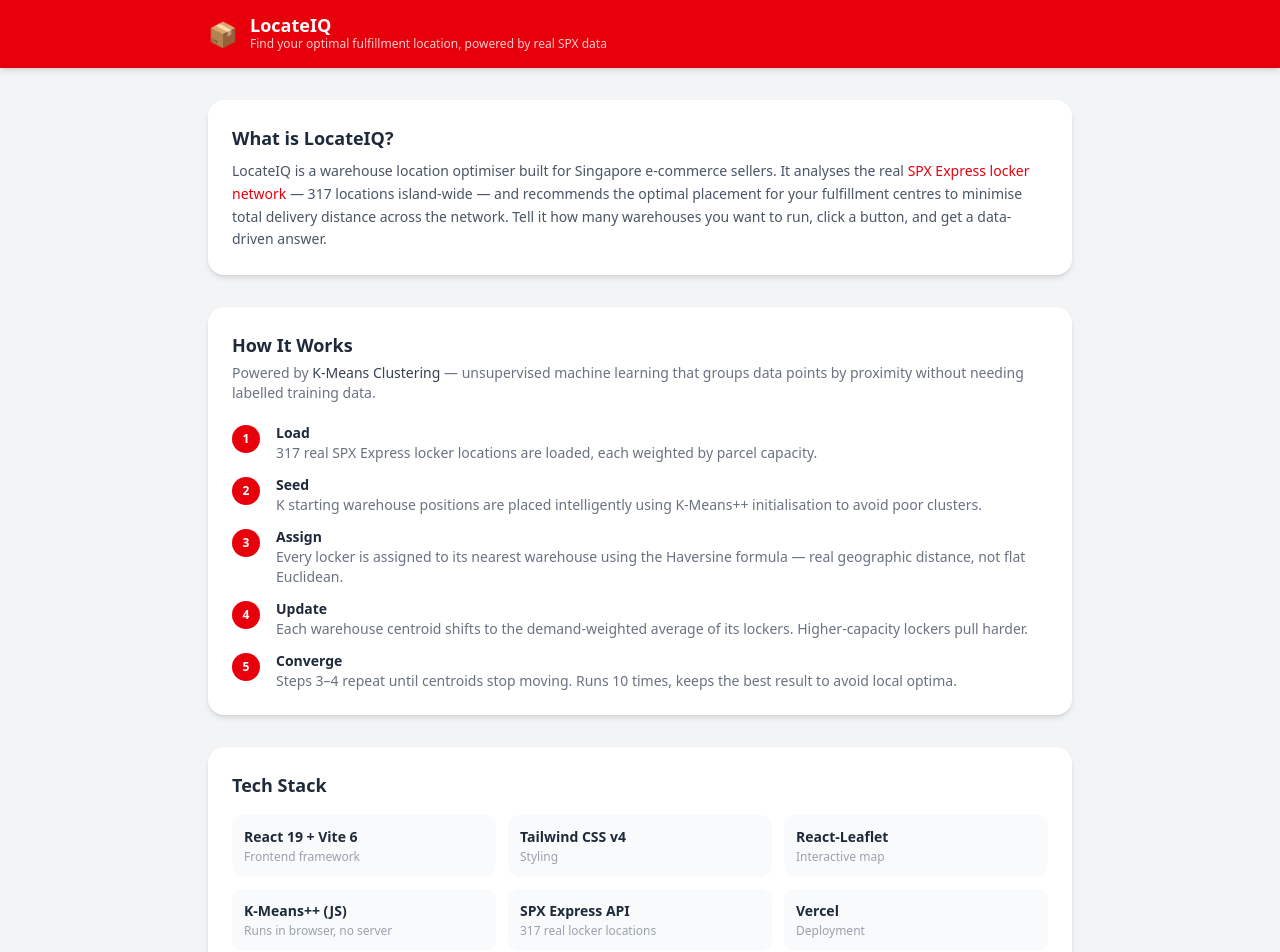
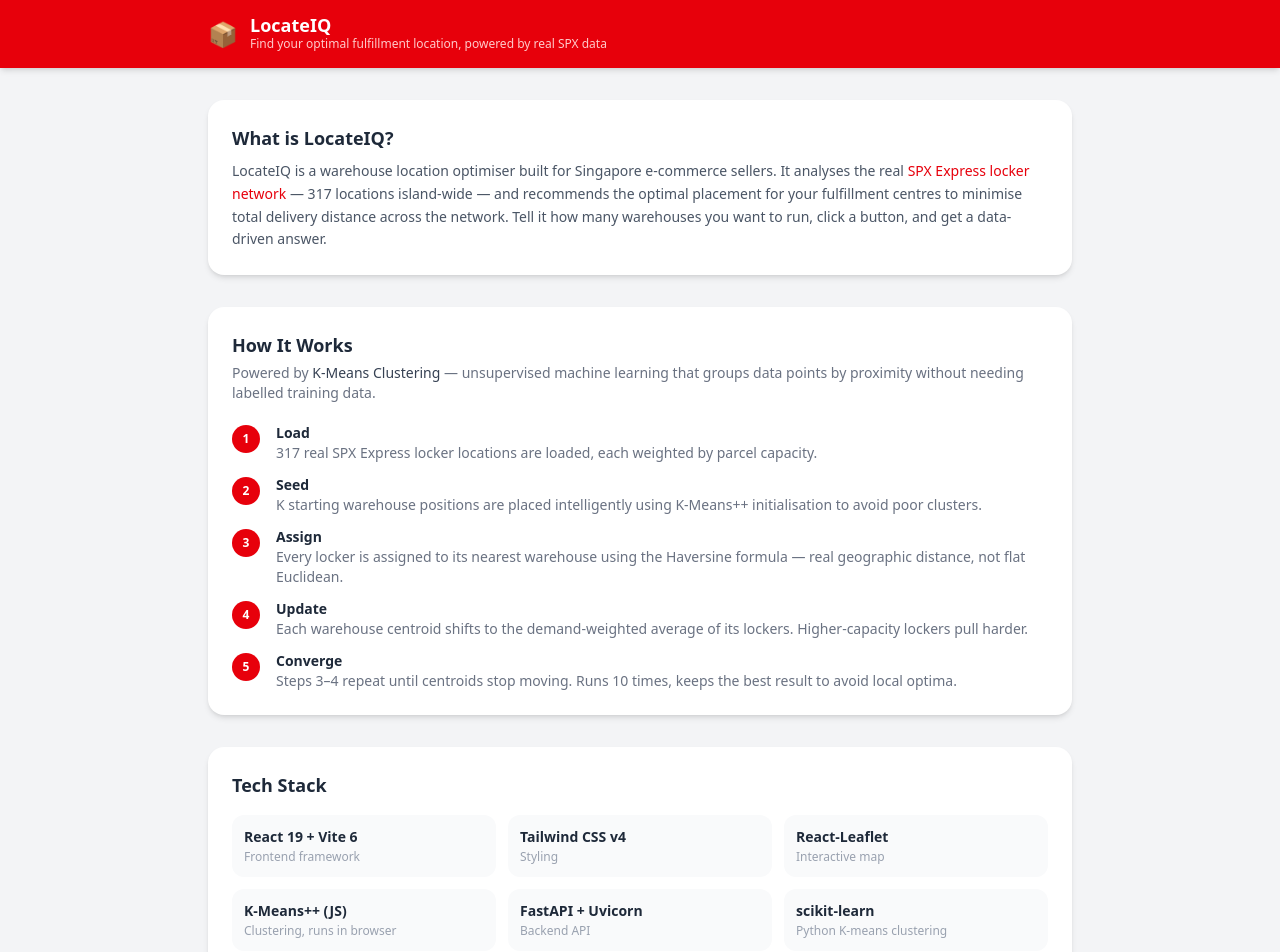
Before and after one commit to jmaesz/LocateIQ, a React (Vite) app in the folder frontend/: page / in a window 1280 px wide. Shown: the top 952 px of the page. Built offline with nearby package versions, Linux system fonts and the light colour scheme.

Commit message:
Include backend in README and tech stack

```diff
--- a/frontend/src/App.jsx
+++ b/frontend/src/App.jsx
@@ -4,9 +4,11 @@
   { label: "React 19 + Vite 6", desc: "Frontend framework" },
   { label: "Tailwind CSS v4", desc: "Styling" },
   { label: "React-Leaflet", desc: "Interactive map" },
-  { label: "K-Means++ (JS)", desc: "Runs in browser, no server" },
+  { label: "K-Means++ (JS)", desc: "Clustering, runs in browser" },
+  { label: "FastAPI + Uvicorn", desc: "Backend API" },
+  { label: "scikit-learn", desc: "Python K-means clustering" },
   { label: "SPX Express API", desc: "317 real locker locations" },
-  { label: "Vercel", desc: "Deployment" },
+  { label: "OneMap API", desc: "Singapore geocoding (SLA)" },
 ];
 
 const STEPS = [
```
Also changed, not shown: 1 other file (tests, documents, lock files or other folders).
